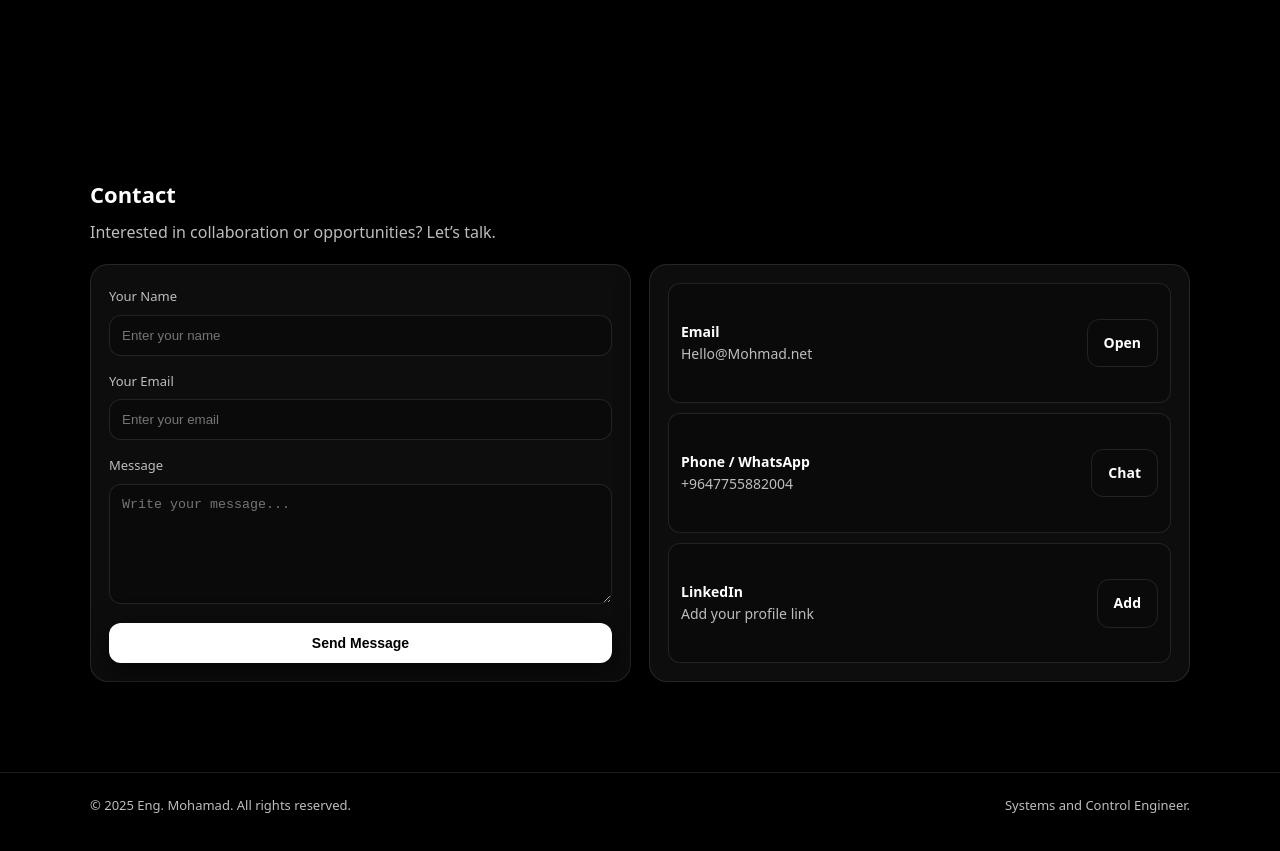
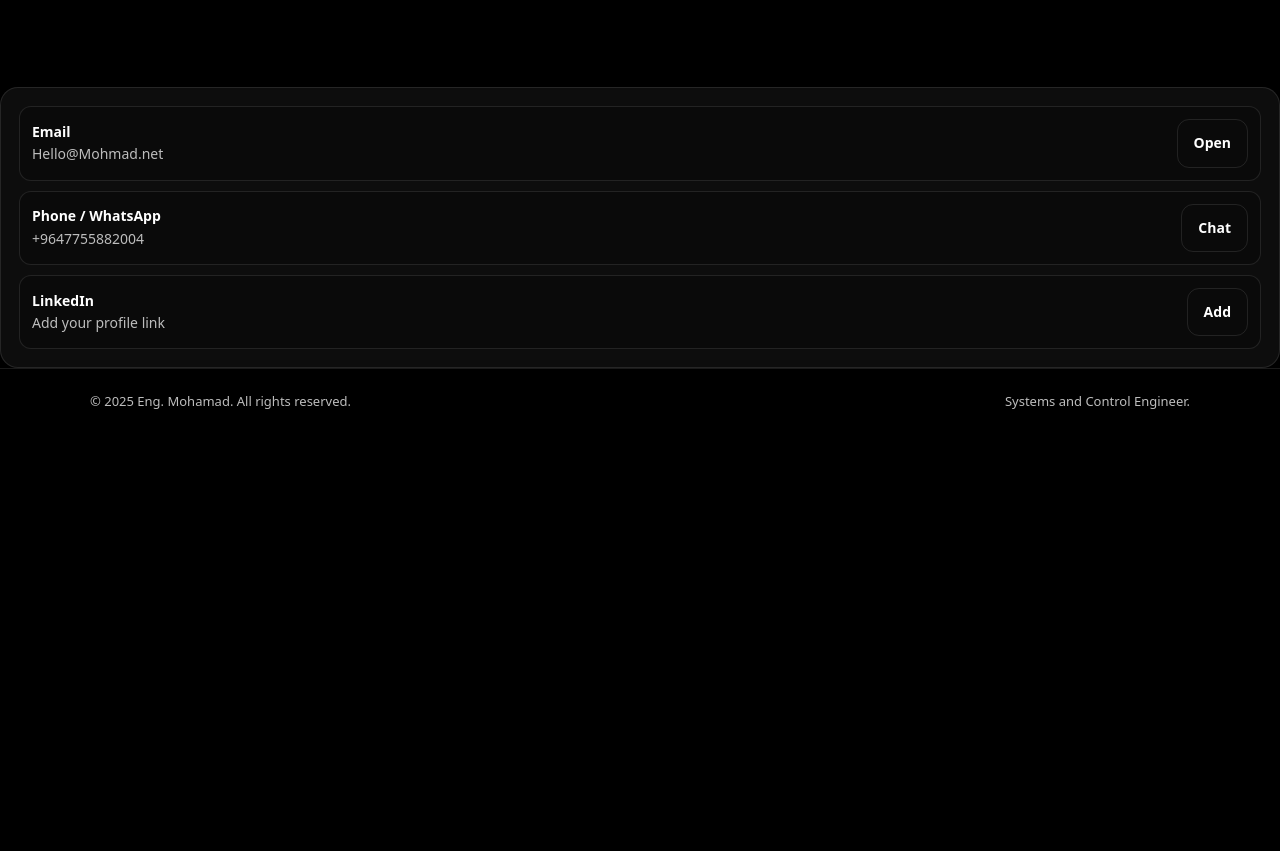
Before and after one commit to m44m4m/Mohmad, a plain HTML site: page index.html in a window 1280 px wide. Shown: the part 3049-3900 px from the top of the page. After the commit the page ends 3501 px from the top, so only its background shows below. Drawn offline with Linux system fonts and the light colour scheme.

Commit message:
Update index.html

```diff
--- a/index.html
+++ b/index.html
@@ -477,31 +477,6 @@
     </div>
   </section>
 
-  <!-- CONTACT -->
-  <section id="contact">
-    <div class="container">
-      <h2 class="section-title">Contact</h2>
-      <p class="section-desc">Interested in collaboration or opportunities? Let’s talk.</p>
-
-      <div class="contact-wrap">
-        <form class="card" onsubmit="event.preventDefault(); alert('Thanks! Connect this form to EmailJS/Formspree when you publish.');">
-          <div style="display:grid; gap:12px;">
-            <div>
-              <label>Your Name</label>
-              <input type="text" placeholder="Enter your name" required />
-            </div>
-            <div>
-              <label>Your Email</label>
-              <input type="email" placeholder="Enter your email" required />
-            </div>
-            <div>
-              <label>Message</label>
-              <textarea placeholder="Write your message..." required></textarea>
-            </div>
-            <button class="btn primary" type="submit">Send Message</button>
-          </div>
-        </form>
-
         <div class="card contact-links">
           <div class="link-row">
             <div>
```
